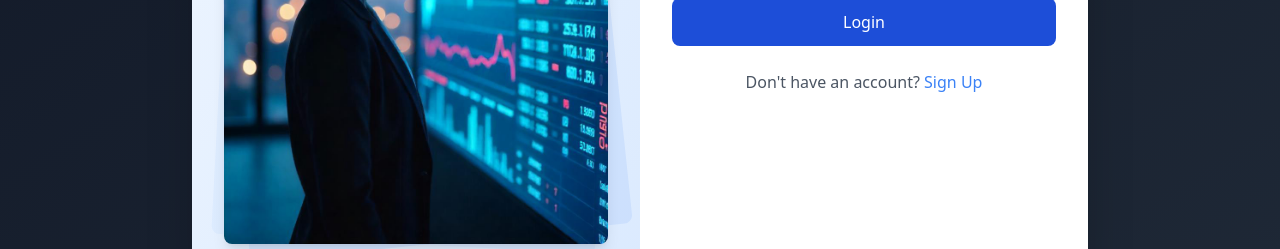
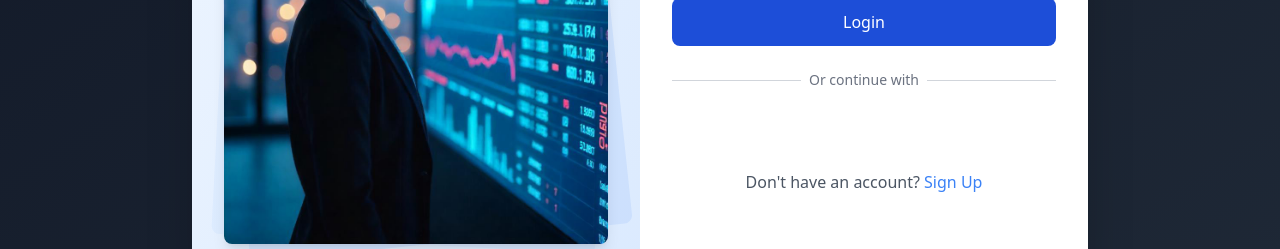
Before and after one commit to rishvant/Trade-Shala, a React (Vite) app in the folder client/: page /login/email in a window 1280 px wide. Shown: the part 403-652 px from the top of the page. Built offline with nearby package versions, Linux system fonts and the light colour scheme; no server answers.

Commit message:
feat: add Google login option to LoginByEmail component

```diff
--- a/client/src/pages/LoginByEmail.tsx
+++ b/client/src/pages/LoginByEmail.tsx
@@ -6,6 +6,7 @@ import { loginByEmail } from "../services/authService";
 import { toast } from "sonner";
 import {jwtDecode} from "jwt-decode";
 import { signInWithGoogle } from "../services/authService";
+import { GoogleLogin } from "@react-oauth/google";
 
 
 type GoogleUser = {
@@ -53,7 +54,7 @@ function LoginByEmail() {
   // const handleGoogleSignIn = () => {
   //   console.log("Google Sign In clicked");
   // };
-  const handleGoogleLoginSuccess = async (credentialResponse: CredentialResponse) => {
+  const handleGoogleLoginSuccess = async (credentialResponse: any) => {
   try {
     if (!credentialResponse.credential) {
       throw new Error("No credential found");
@@ -133,7 +134,8 @@ function LoginByEmail() {
             </button>
           </form>
 
-          {/* <div className="mt-6">
+
+          <div className="mt-6">
             <div className="relative">
               <div className="absolute inset-0 flex items-center">
                 <div className="w-full border-t border-gray-300"></div>
@@ -144,27 +146,16 @@ function LoginByEmail() {
                 </span>
               </div>
             </div>
+          <div className="mt-4 w-full flex items-center justify-center">
 
-            <div className="mt-4">
   <GoogleLogin
     onSuccess={handleGoogleLoginSuccess}
-    onError={() => toast.error("Google login failed")}
+    onError={() => toast.error("Google Sign-in Failed")}
+    size="large"
     width="100%"
-    text="signin_with"
-    shape="rectangular"
-    theme="outline"
   />
 </div>
-
-            <div className="w-full flex items-center justify-center gap-2">
-              <Link
-                to="/login/phone"
-                className="mt-4 w-full text-center text-blue-600 hover:text-blue-800 transition-colors"
-              >
-                Login with Phone Number
-              </Link>
-            </div>
-          </div> */}
+          </div>
 
           <p className="text-center mt-6 text-gray-600">
             Don't have an account?{" "}
```
